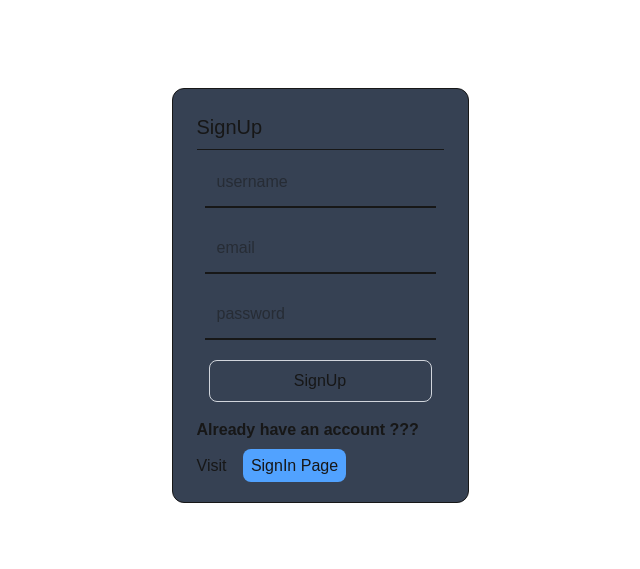
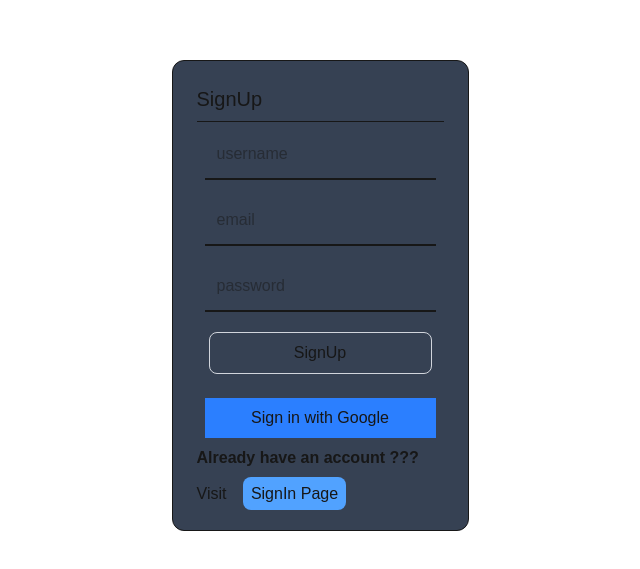
Before and after one commit to AnirbanKapil/social-media-project, a Next.js app: page /src/pages/signup in a window 1280 px wide. Shown: the part 105-674 px from the top of the page, without its empty margins (320-960 px from the left). Built offline with nearby package versions, Linux system fonts and the light colour scheme.

Commit message:
feat(auth): add Google sign-in option and update auth options

```diff
--- a/app/api/auth/[...nextauth]/options.ts
+++ b/app/api/auth/[...nextauth]/options.ts
@@ -2,12 +2,16 @@
 import CredentialsProvider from "next-auth/providers/credentials";
 import prisma from "@/lib/prisma";
 import bcrypt from "bcryptjs";
+import GoogleProvider from "next-auth/providers/google";
 
 
 export const authOptions : NextAuthOptions = {
  providers: [
+  GoogleProvider({
+      clientId: process.env.GOOGLE_CLIENT_ID!,
+      clientSecret: process.env.GOOGLE_CLIENT_SECRET!,
+    }),
   CredentialsProvider({
-
     name: "Credentials",
     credentials: {
       email: { label: "Email", type: "text", placeholder: "jsmith@mail.com" },
--- a/app/src/pages/signup/page.tsx
+++ b/app/src/pages/signup/page.tsx
@@ -5,6 +5,7 @@
 import axios from "axios";
 import { useRouter } from "next/navigation"
 import Link from "next/link";
+import { signIn } from "next-auth/react";
 
 
 
@@ -42,6 +43,9 @@
                  <button className="border border-gray-300 rounded-lg mb-4 p-2 m-3" onClick={handleSubmit}>
                   SignUp
                   </button>
+                  <button className="bg-blue-500 p-2 m-2 cursor-pointer" onClick={() => signIn("google")}>
+                    Sign in with Google
+                  </button>
                   <div>
                     <p className="font-semibold">Already have an account ???</p>
                     <p className="mt-3">Visit  <Link className="mx-3 bg-blue-400 rounded-lg p-2" href="/api/auth/signin">SignIn Page</Link></p>
```
